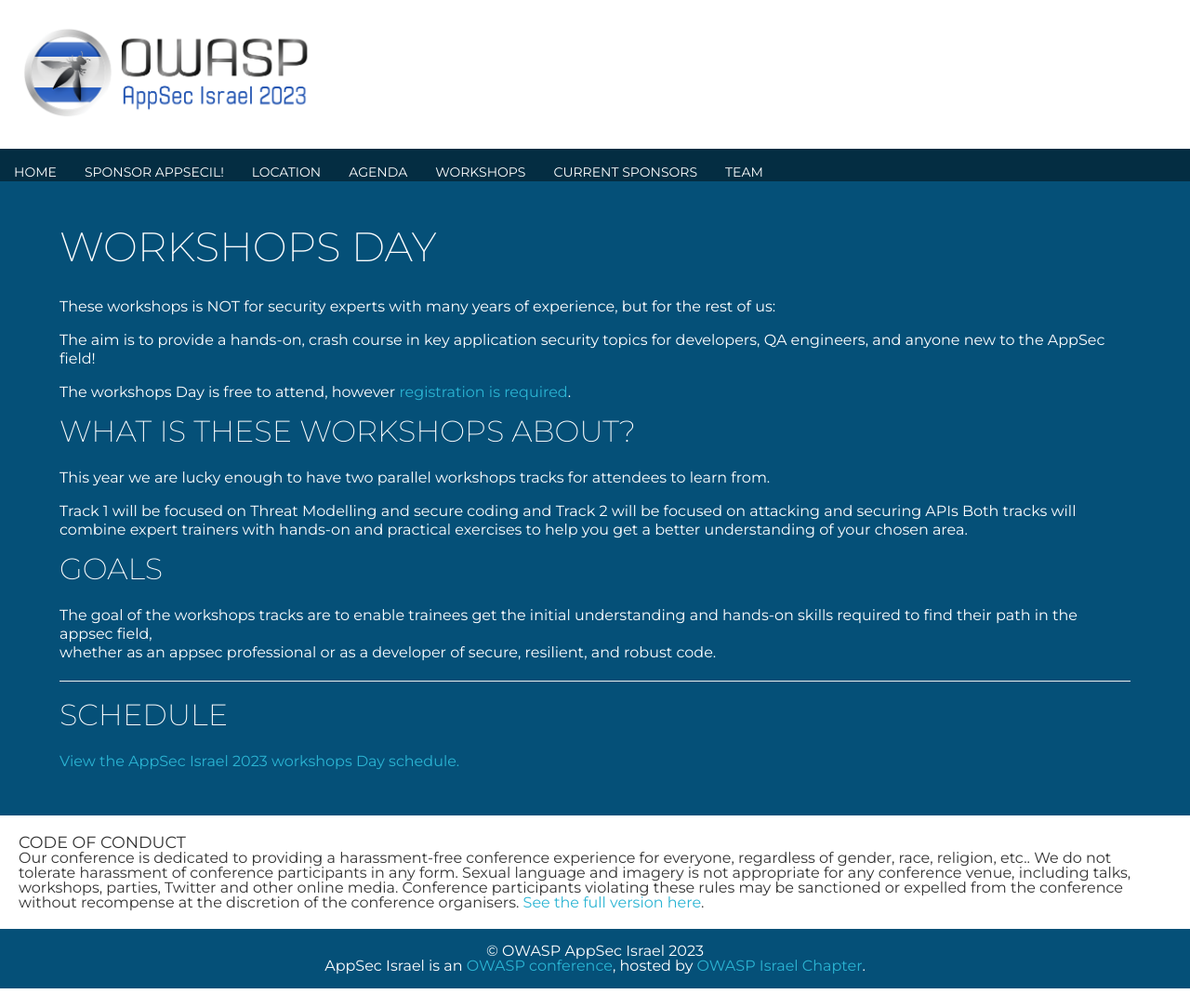
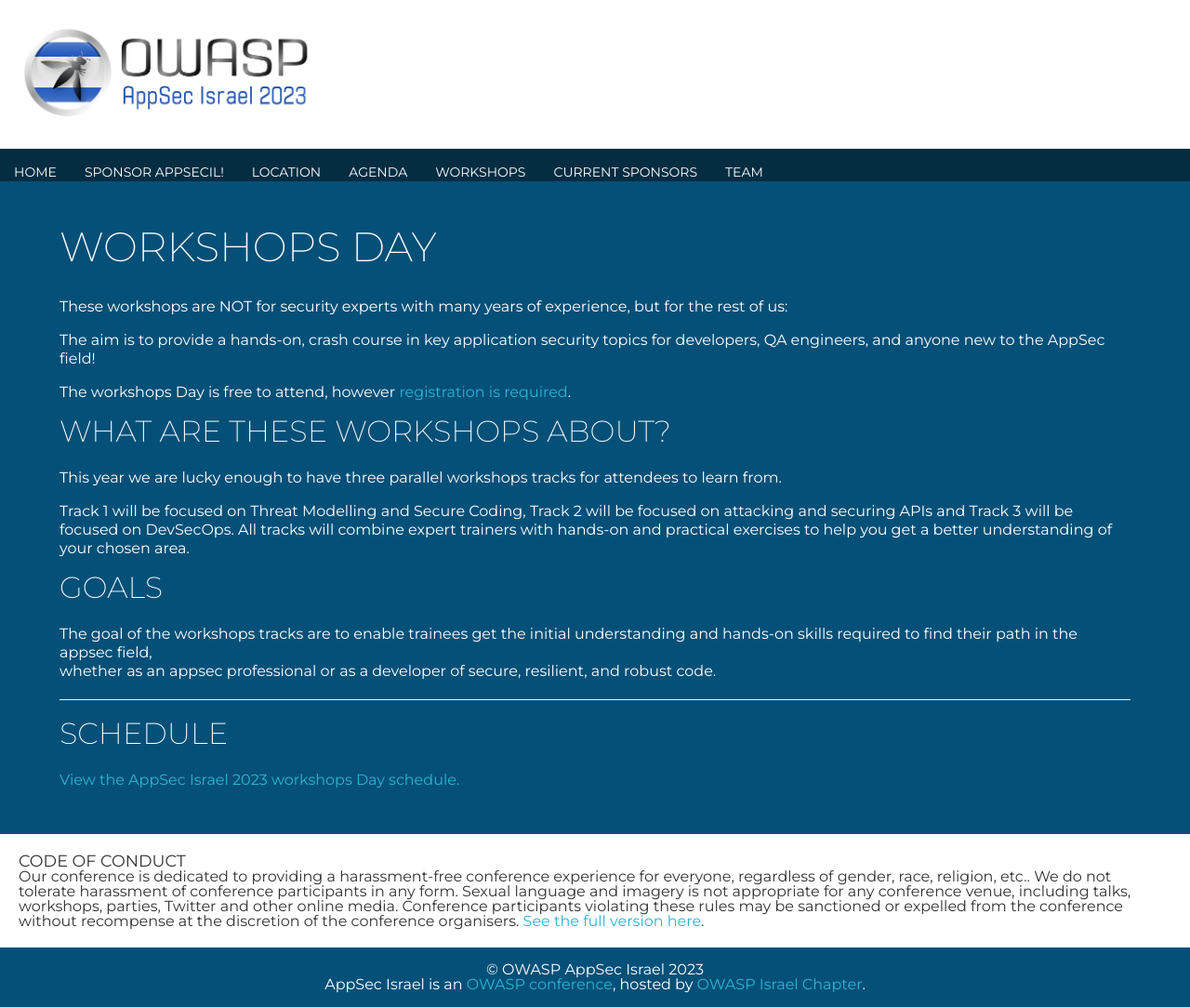
Before and after one commit to OWASP/www-event-appsecil-2023, a Jekyll site: the page built from Workshops.md, in a window 1280 px wide. Shown: the whole page at 93% size. Built offline with Jekyll 4.4.1, drawn with Linux system fonts in a browser that asks for light colours; our own code applies the rules of GitHub Pages for plain Markdown files; a script that is not in the unit is left out.

Commit message:
Update Workshops.md
changed wording

```diff
--- a/Workshops.md
+++ b/Workshops.md
@@ -3,17 +3,18 @@
 
 ## Workshops Day
 
-These workshops is **NOT** for security experts with many years of experience, but for the rest of us:
+These workshops are **NOT** for security experts with many years of experience, but for the rest of us:
 
 The aim is to provide a hands-on, crash course in key application security topics for developers, QA engineers, and anyone new to the AppSec field!
 
 The workshops Day is free to attend, however [registration is required](Register).
 
-### What is these workshops about?
+### What are these workshops about?
 
-This year we are lucky enough to have **two** parallel workshops tracks for attendees to learn from.
+This year we are lucky enough to have **three** parallel workshops tracks for attendees to learn from.
 
-**Track 1**  will be focused on Threat Modelling and secure coding and **Track 2** will be focused on attacking and securing APIs Both tracks will combine expert trainers with hands-on and practical exercises to help you get a better understanding of your chosen area.
+**Track 1**  will be focused on Threat Modelling and Secure Coding, **Track 2** will be focused on attacking and securing APIs and **Track 3** will be focused on DevSecOps.
+All tracks will combine expert trainers with hands-on and practical exercises to help you get a better understanding of your chosen area.
 
 
 ### Goals
```
